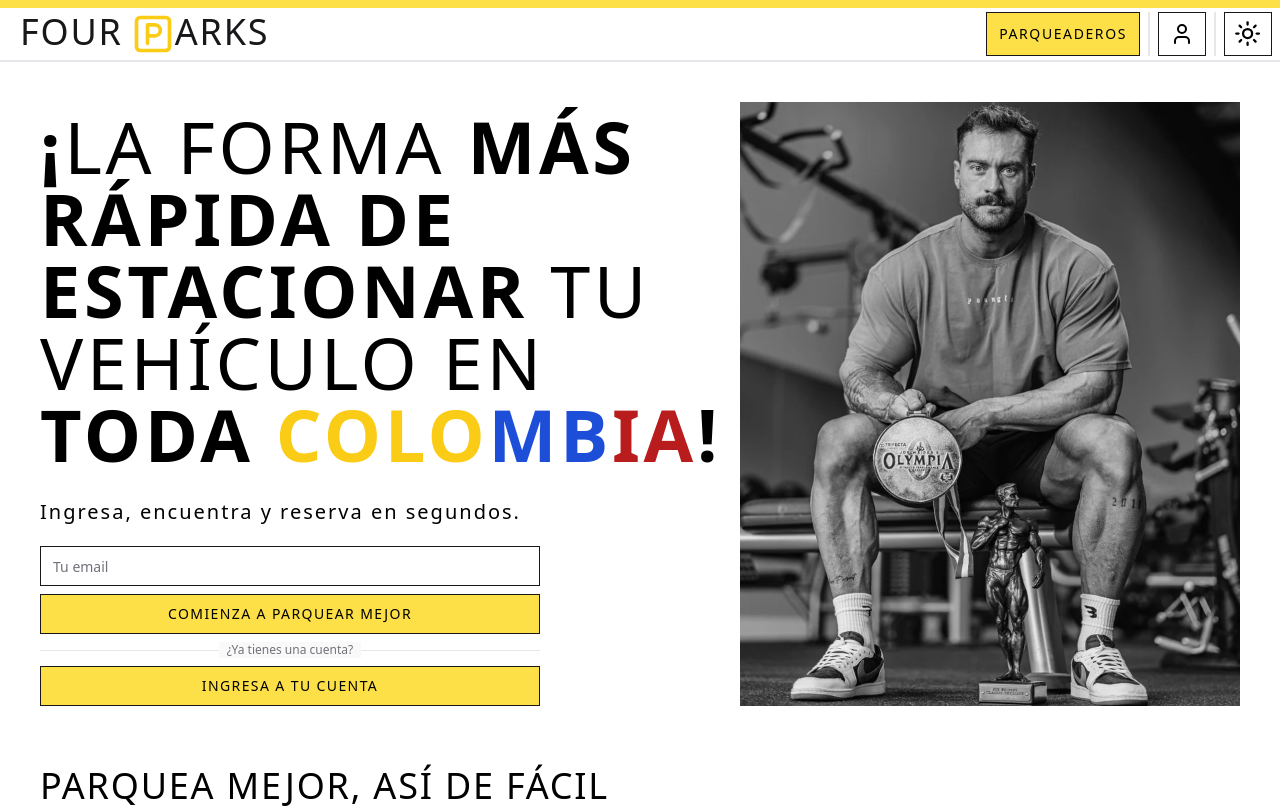
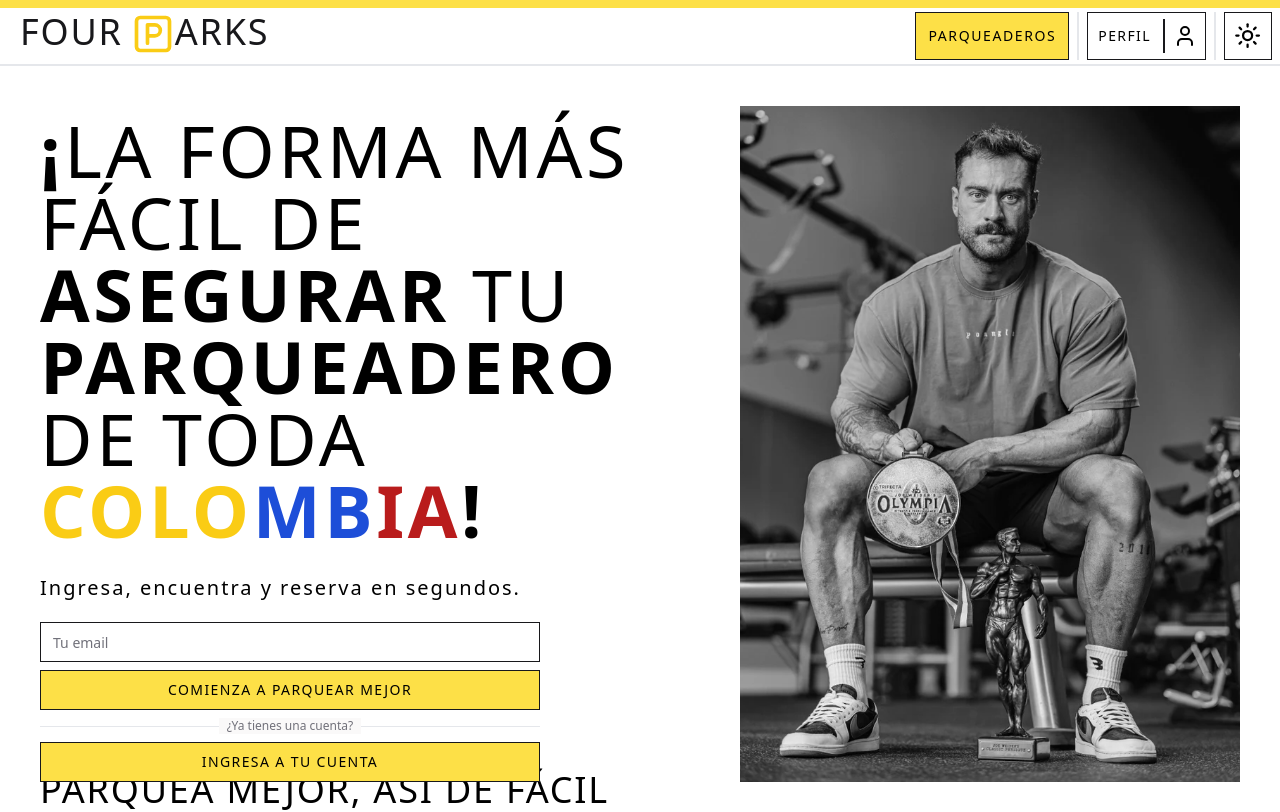
Before and after one commit to nicolas1102/four-parks-frontend, a Next.js app: page / in a window 1280 px wide. Shown: the top 812 px of the page. Built offline with nearby package versions, Linux system fonts and the light colour scheme; no server answers.

Commit message:
se rediseño boton perfil de navbar

```diff
--- a/src/app/_components/Hero.tsx
+++ b/src/app/_components/Hero.tsx
@@ -26,11 +26,11 @@ const Hero = () => {
     <div className='h-[600px] w-full grid grid-cols-12 relative'>
       <div className='col-span-7 pr-4'>
         <h1 className='mt-2 text-7xl font-light tracking-wider'>
-          <span className=' font-bold'>¡</span>LA FORMA{' '}
-          <span className='font-bold '>MÁS RÁPIDA DE</span>{' '}
-          <span className='font-bold '>ESTACIONAR</span> TU VEHÍCULO EN{' '}
+          <span className=' font-bold'>¡</span>LA FORMA MÁS FÁCIL DE{' '}
+          <span className='font-bold '>ASEGURAR</span>{' '}TU{' '}
+          <span className='font-bold '>PARQUEADERO</span> DE TODA{' '}
           <span className='font-bold '>
-            TODA <span className=' text-yellow-400'>COLO</span>
+            <span className=' text-yellow-400'>COLO</span>
             <span className=' text-blue-700'>MB</span>
             <span className=' text-red-700'>IA</span>!
           </span>
@@ -39,8 +39,7 @@ const Hero = () => {
         <div className='pt-7'>
           <p className='text-xl font-medium tracking-widest'>
             {/* Olvídate del estrés de buscar estacionamiento.  */}
-            Ingresa, encuentra y
-            reserva en segundos.
+            Ingresa, encuentra y reserva en segundos.
           </p>
           <div className='pt-5 w-[500px]'>
             <Input
--- a/src/app/auth/sign-up/page.tsx
+++ b/src/app/auth/sign-up/page.tsx
@@ -109,12 +109,13 @@ const Page = () => {
     }
   }
 
+  if (email) setValue('email', email)
+
   useEffect(() => {
     if (email) setValue('email', email)
   }, [email, setValue])
 
   return (
-    !session && (
     <div className='container relative flex flex-col items-center justify-center lg:px-0 '>
       <FloatingButton text='INGRESAR' href='/auth/log-in' direction='left' />
 
@@ -142,9 +143,7 @@ const Page = () => {
                   placeholder='youremail@example.com'
                 />
                 {errors?.email && (
-                    <p className='text-sm text-red-500'>
-                      {errors.email.message}
-                    </p>
+                  <p className='text-sm text-red-500'>{errors.email.message}</p>
                 )}
               </div>
 
@@ -297,9 +296,7 @@ const Page = () => {
                     placeholder='123'
                   />
                   {errors?.CVC && (
-                      <p className='text-sm text-red-500'>
-                        {errors.CVC.message}
-                      </p>
+                    <p className='text-sm text-red-500'>{errors.CVC.message}</p>
                   )}
                 </div>
               </div>
@@ -324,7 +321,6 @@ const Page = () => {
       </div>
     </div>
   )
-  )
 }
 
 export default Page
--- a/src/components/Layout/Navbar/ModeToggle.tsx
+++ b/src/components/Layout/Navbar/ModeToggle.tsx
@@ -22,7 +22,7 @@ const ModeToggle = () => {
         <Button
           variant='outline'
           size='icon'
-          className='h-11 w-12 hover:bg-yellow-200  dark:hover:bg-yellow-300 border-primary dark:hover:text-background'
+          className='h-12 w-12 hover:bg-yellow-200  dark:hover:bg-yellow-300 border-primary dark:hover:text-background'
         >
           <Sun className='h-[1.7rem] w-[1.7rem] rotate-0 scale-100 transition-all dark:-rotate-90 dark:scale-0 m-1' />
           <Moon className='absolute h-[1.5rem] w-[1.5rem] rotate-90 scale-0 transition-all dark:rotate-0 dark:scale-100 m-1 ' />
--- a/src/components/Layout/Navbar/ProfileNav.tsx
+++ b/src/components/Layout/Navbar/ProfileNav.tsx
@@ -1,6 +1,12 @@
 'use client'
 
-import { User, UserPlus, LogIn, LogOut } from 'lucide-react'
+import {
+  User,
+  UserPlus,
+  LogIn,
+  LogOut,
+  SeparatorHorizontal,
+} from 'lucide-react'
 import Link from 'next/link'
 import {
   DropdownMenu,
@@ -13,13 +19,18 @@ import {
 import { signOut } from 'next-auth/react'
 
 const Profile = ({ isLoggedIn }: { isLoggedIn: boolean }) => {
+  // TODO: Logica del nombre de usar con useSession
   return (
     <DropdownMenu>
       <DropdownMenuTrigger asChild>
         <Link
-          className='bg-background hover:bg-accent h-11 w-12 flex items-center justify-around p-1.5 border border-primary hover:bg-yellow-200 hover dark:hover:bg-yellow-300 dark:hover:text-background  '
+          className='bg-background hover:bg-accent h-12 w-auto flex items-center justify-around p-1.5 pr-2 border border-primary hover:bg-yellow-200 hover dark:hover:bg-yellow-300 dark:hover:text-background  '
           href='/auth/sign-up'
         >
+          <p className='tracking-widest text-sm font-medium leading-none m-1'>
+            PERFIL
+          </p>
+          <div className='border-l-2 h-full w-0 border-primary mx-2'></div>
           <User />
         </Link>
       </DropdownMenuTrigger>
```
Lines whose indentation alone changed are shown as unchanged.
